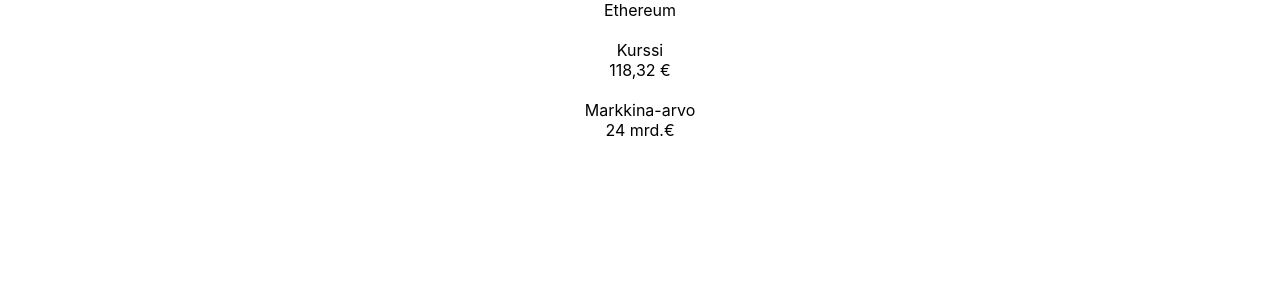
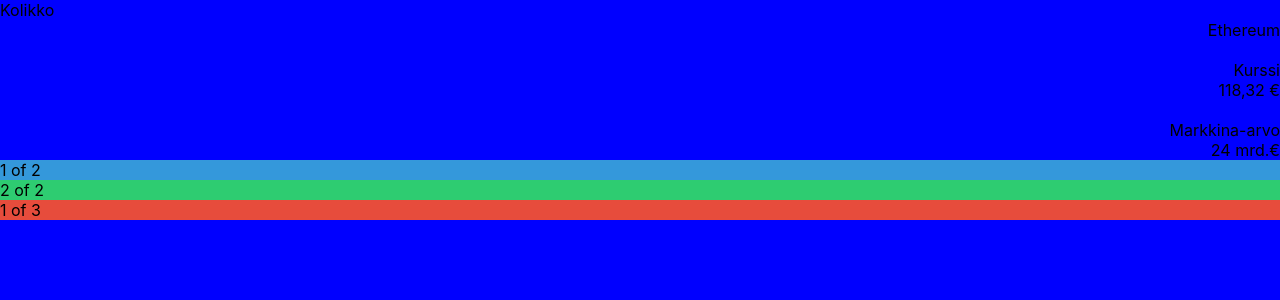
Before and after one commit to jhaukka/CryptoCurApp, a React (Create React App) app: page / in a window 1280 px wide. Shown: the top 300 px of the page. Built offline with nearby package versions, Linux system fonts and the light colour scheme.

Commit message:
I added sass

```diff
--- a/src/App.js
+++ b/src/App.js
@@ -1,17 +1,33 @@
 import React, { Component } from "react";
-import "./App.css";
+import "./css/style.css";
 
 class App extends Component {
   render() {
     return (
       <div className="App">
-        <div class="coin-name">Ethereum</div>
-        <br />
-        <div class="static-name">Kurssi</div>
-        <div class="coin-valuation">118,32 €</div>
-        <br />
-        <div class="static-name">Markkina-arvo</div>
-        <div class="coin-market-value">24 mrd.€</div>
+        <div class="container">
+          <div class="row">
+            <div class="col-">Kolikko</div>
+
+            <div class="col-">
+              <div className="coin-name right">Ethereum</div>
+              <br />
+              <div className="static-name right">Kurssi</div>
+              <div className="coin-valuation right">118,32 €</div>
+              <br />
+              <div className="static-name right">Markkina-arvo</div>
+              <div className="coin-market-value right">24 mrd.€</div>
+            </div>
+          </div>
+        </div>
+
+        <div class="container">
+          <div class="row">
+            <div class="col-sm-4 col-1">1 of 2</div>
+            <div class="col-sm-4 col-2">2 of 2</div>
+            <div class="col-sm-4 col-3">1 of 3</div>
+          </div>
+        </div>
       </div>
     );
   }
--- /dev/null
+++ b/src/css/style.css
@@ -0,0 +1 @@
+body{background-color:blue;margin:0;padding:0;font-family:-apple-system,BlinkMacSystemFont,"Segoe UI","Roboto","Oxygen","Ubuntu","Cantarell","Fira Sans","Droid Sans","Helvetica Neue",sans-serif;-webkit-font-smoothing:antialiased;-moz-osx-font-smoothing:grayscale}code{font-family:source-code-pro,Menlo,Monaco,Consolas,"Courier New",monospace}.right{text-align:right}.col-1{background-color:#3498db}.col-2{background-color:#2ecc71}.col-3{background-color:#e74c3c}/*# sourceMappingURL=style.css.map */
--- a/src/index.css
+++ b/src/index.css
@@ -1,14 +1 @@
-body {
-  margin: 0;
-  padding: 0;
-  font-family: -apple-system, BlinkMacSystemFont, "Segoe UI", "Roboto", "Oxygen",
-    "Ubuntu", "Cantarell", "Fira Sans", "Droid Sans", "Helvetica Neue",
-    sans-serif;
-  -webkit-font-smoothing: antialiased;
-  -moz-osx-font-smoothing: grayscale;
-}
-
-code {
-  font-family: source-code-pro, Menlo, Monaco, Consolas, "Courier New",
-    monospace;
-}
+/* Tämä on tyhjä. Voidaan poistaa */
--- /dev/null
+++ b/src/sass/style.scss
@@ -0,0 +1,32 @@
+$bg-color: blue;
+
+body {
+  background-color: $bg-color;
+  margin: 0;
+  padding: 0;
+  font-family: -apple-system, BlinkMacSystemFont, "Segoe UI", "Roboto", "Oxygen",
+    "Ubuntu", "Cantarell", "Fira Sans", "Droid Sans", "Helvetica Neue",
+    sans-serif;
+  -webkit-font-smoothing: antialiased;
+  -moz-osx-font-smoothing: grayscale;
+}
+
+code {
+  font-family: source-code-pro, Menlo, Monaco, Consolas, "Courier New",
+    monospace;
+}
+
+.right {
+  text-align: right;
+}
+
+/* Grid system test */
+.col-1 {
+  background-color: #3498db;
+}
+.col-2 {
+  background-color: #2ecc71;
+}
+.col-3 {
+  background-color: #e74c3c;
+}
```
Also changed, not shown: 1 other file (tests, documents, lock files or other folders).
